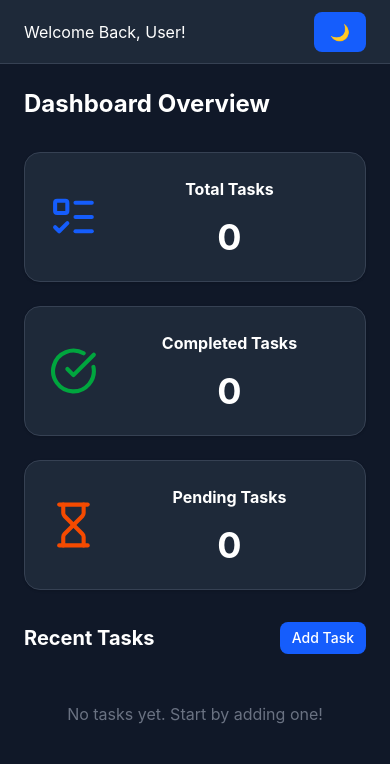
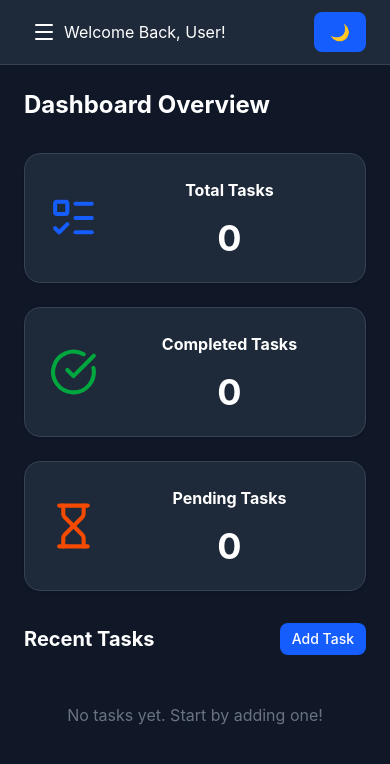
Before and after one commit to ahmedtika74/Task-Managment-System, a React (Vite) app: page / in a window 390 px wide. Shown: the top 764 px of the page. Built offline with nearby package versions, Linux system fonts and the light colour scheme.

Commit message:
feat: implement menu button to open side bar

```diff
--- a/src/components/layout/Header.jsx
+++ b/src/components/layout/Header.jsx
@@ -1,13 +1,21 @@
+import { Menu } from "lucide-react";
 import Button from "../ui/Button";
 import useTheme from "../../hooks/useTheme";
 
-export default function Header() {
+export default function Header({ onClick }) {
   const { theme, toggleTheme } = useTheme();
 
   return (
-    <div className="flex h-16 items-center justify-between border-b px-6 dark:border-gray-700 dark:bg-gray-800">
-      <h2>Welcome Back, User!</h2>
-      <Button onClick={toggleTheme}>{theme === "dark" ? "🌙" : "☀️"}</Button>
-    </div>
+    <>
+      <div className="flex items-center justify-between border-b px-6 py-3 dark:border-gray-700 dark:bg-gray-800">
+        <div className="flex items-center justify-start">
+          <button className="p-2 md:hidden" onClick={onClick}>
+            <Menu size={24} />
+          </button>
+          <h2>Welcome Back, User!</h2>
+        </div>
+        <Button onClick={toggleTheme}>{theme === "dark" ? "🌙" : "☀️"}</Button>
+      </div>
+    </>
   );
 }
--- a/src/components/layout/MainLayout.jsx
+++ b/src/components/layout/MainLayout.jsx
@@ -1,15 +1,21 @@
+import { useState } from "react";
 import { Outlet } from "react-router-dom";
 import Sidebar from "./Sidebar";
 import Header from "./Header";
 
 export default function MainLayout() {
+  const [isSidebarOpen, setIsSidebarOpen] = useState(false);
+
   return (
     <div className="flex h-screen overflow-hidden bg-gray-50 text-gray-900 dark:bg-gray-900 dark:text-white">
       <div>
-        <Sidebar />
+        <Sidebar
+          isOpen={isSidebarOpen}
+          onClose={() => setIsSidebarOpen(false)}
+        />
       </div>
       <div className="flex flex-1 flex-col">
-        <Header />
+        <Header onClick={() => setIsSidebarOpen(true)} />
         <main className="overflow-y-auto p-6">
           <Outlet />
         </main>
```
